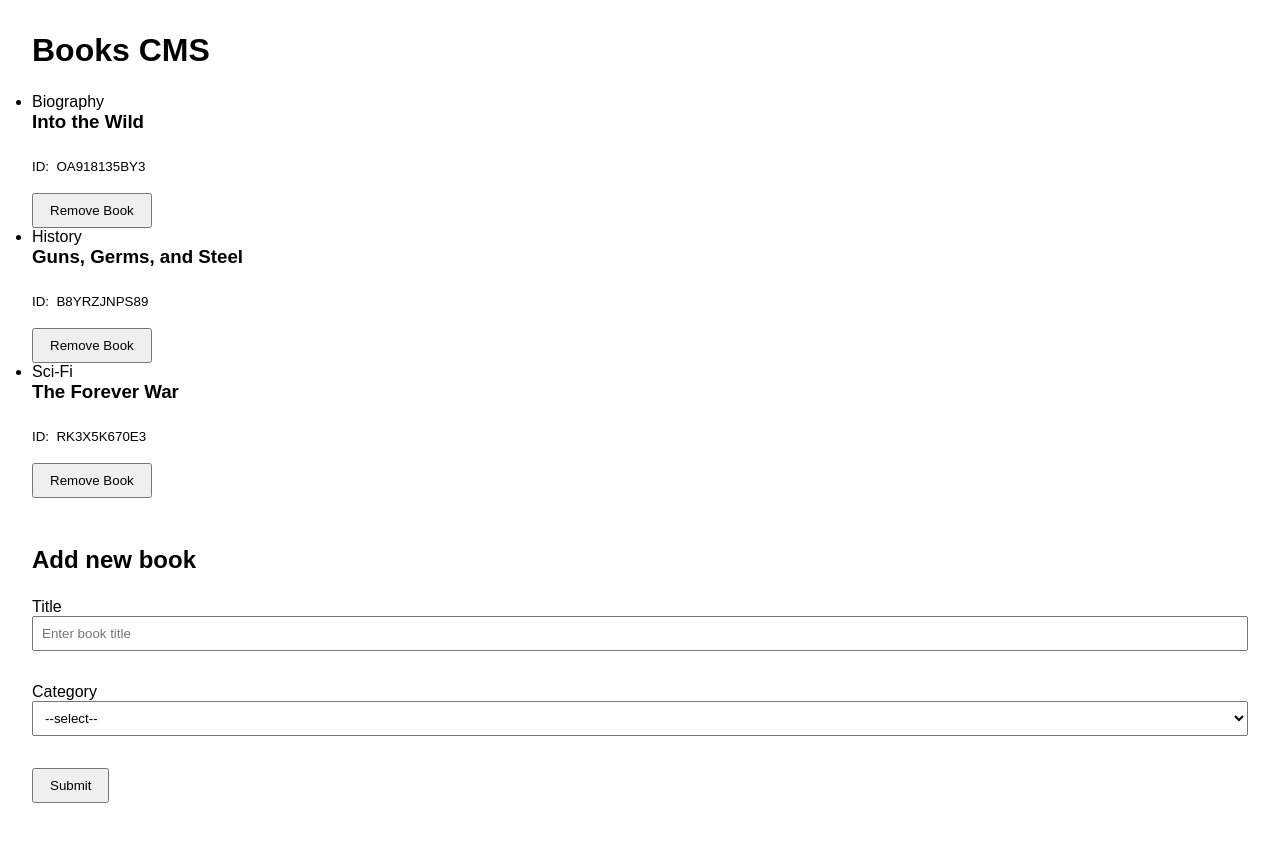
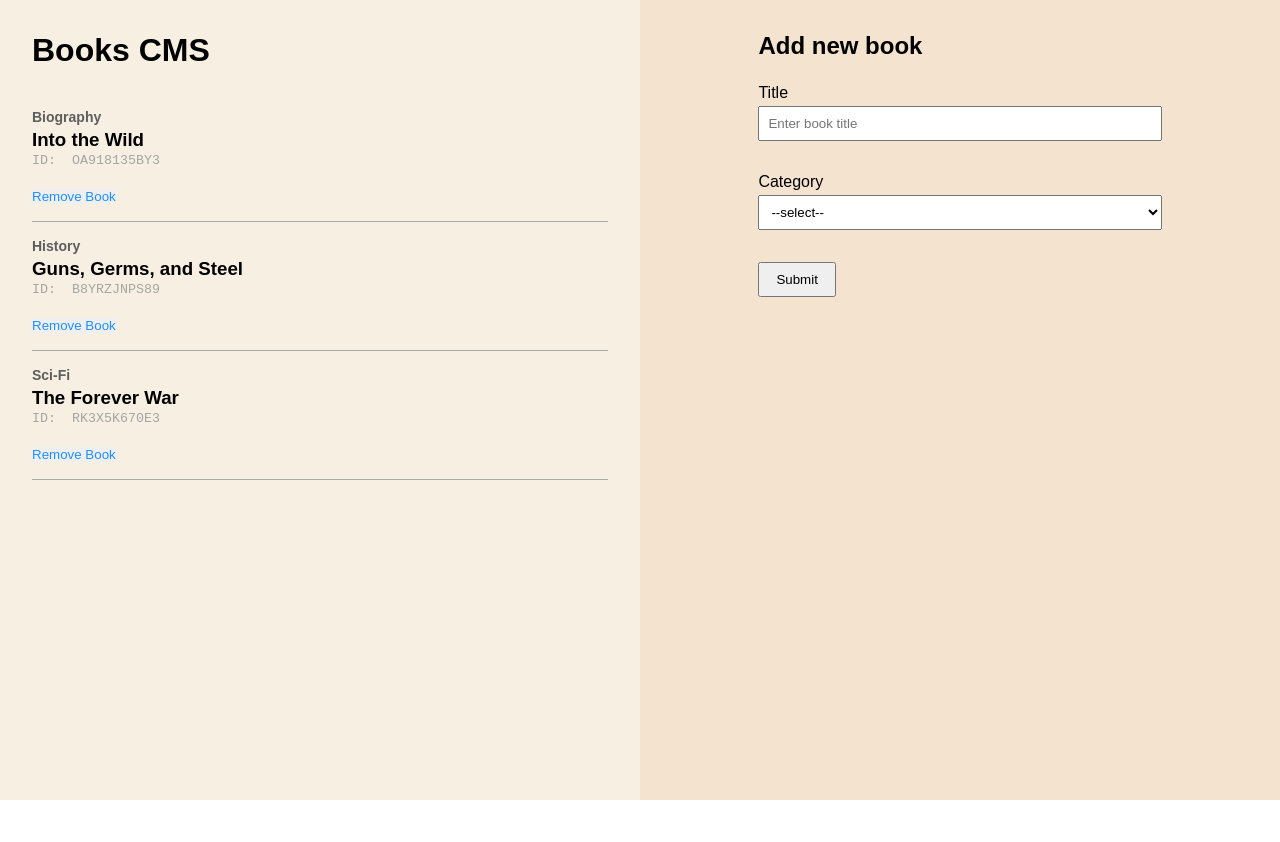
Before and after one commit to cyonii/bookstore-cms, a React (Create React App) app: page / in a window 1280 px wide. Shown: the top 842 px of the page. After the commit the page ends 800 px from the top, so only its background shows below. Built offline with nearby package versions, Linux system fonts and the light colour scheme.

Commit message:
Style page layout and components

```diff
--- a/src/components/App.js
+++ b/src/components/App.js
@@ -4,8 +4,12 @@ import BooksList from '../containers/BooksList';
 function App() {
   return (
     <>
-      <BooksList />
-      <BookForm />
+      <div id="book-list-container">
+        <BooksList />
+      </div>
+      <div id="book-form-container">
+        <BookForm />
+      </div>
     </>
   );
 }
--- a/src/styles/index.scss
+++ b/src/styles/index.scss
@@ -1,3 +1,6 @@
+$color-primary: rgb(248, 239, 227);
+$color-grey: #aaa;
+
 * {
   box-sizing: border-box;
   margin: 0;
@@ -20,32 +23,97 @@ h6 {
 
 button {
   padding: 0.5rem 1rem;
+}
+
+button,
+select {
   cursor: pointer;
+}
+
+ul {
+  list-style: none;
 }
 
 // Layout
 #root {
+  width: 100vw;
   display: flex;
   flex-direction: column;
-  padding: 2rem;
+
+  @media (min-width: 992px) {
+    height: 100vh;
+    max-height: 100vh;
+    flex-direction: row;
+  }
+}
+
+#book-list-container,
+#book-form-container {
+  min-height: 50%;
+  padding: 1rem;
+
+  @media (min-width: 992px) {
+    width: 50%;
+    height: 100%;
+    padding: 2rem;
+    max-height: 100%;
+    overflow-y: scroll;
+  }
+}
+
+#book-list-container {
+  background-color: $color-primary;
+}
+
+#book-form-container {
+  background-color: darken($color-primary, 5%);
 }
 
 .book-list {
   margin-bottom: 3rem;
+}
 
-  th {
-    text-align: left;
-  }
+.book-item {
+  padding-top: 1rem;
+  padding-bottom: 1rem;
+  border-bottom: 1px solid $color-grey;
+}
 
-  th,
-  td {
-    padding: 1rem;
+.book-title {
+  margin-top: 0.25rem;
+  margin-bottom: 0;
+}
+
+.book-category {
+  font-weight: bold;
+  font-size: 14px;
+  color: darken($color-grey, 30%);
+}
+
+.book-id {
+  color: darken($color-grey, 2%);
+  font-weight: lighter;
+  font-family: monospace;
+}
+
+.book-remove-btn {
+  padding: 0;
+  border: none;
+  color: dodgerblue;
+
+  &:hover {
+    text-decoration: underline;
   }
 }
 
 .book-form {
   display: flex;
   flex-direction: column;
+
+  @media (min-width: 992px) {
+    width: 70%;
+    margin: auto;
+  }
 }
 
 .input-group {
@@ -54,11 +122,15 @@ button {
   text-align: left;
 }
 
-.form-label {
-  width: 100%;
-}
-
 .form-control {
   padding: 0.5rem;
   width: 100%;
 }
+
+.form-label {
+  width: 100%;
+
+  .form-control {
+    margin-top: 0.25rem;
+  }
+}
```
